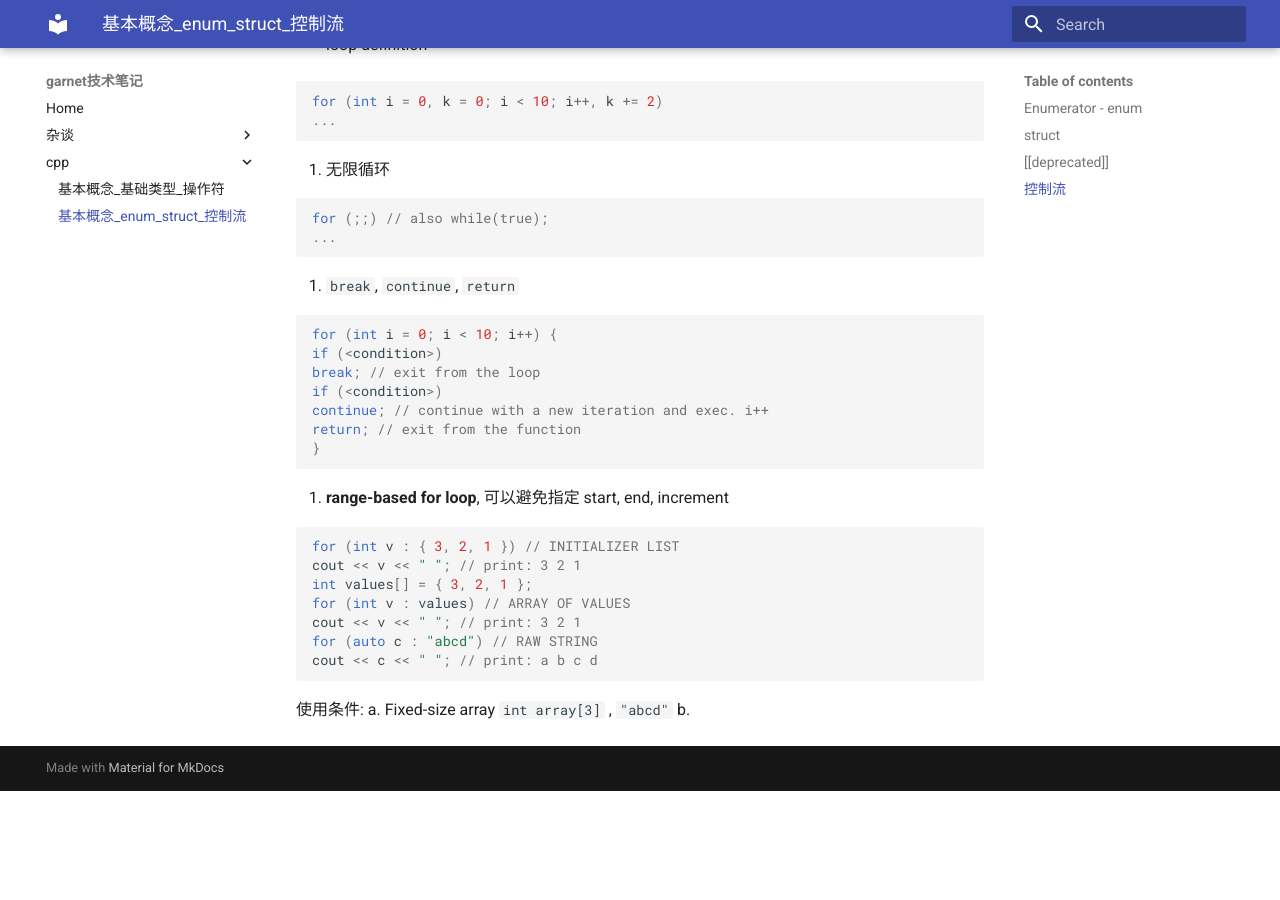
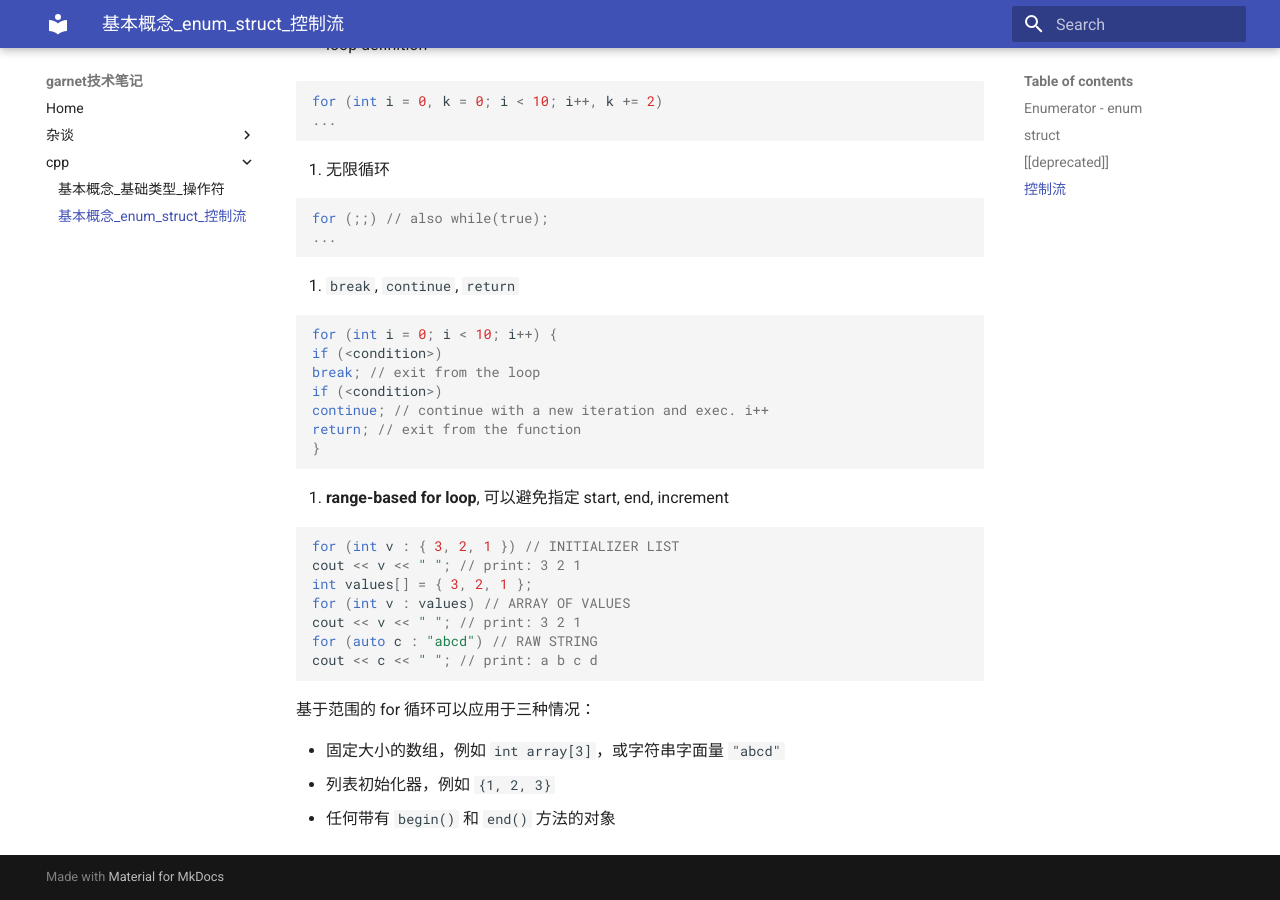
Before and after one commit to ymma98/technotes, an MkDocs documentation site: the page built from docs/cpp/基本概念_enum_struct_控制流.md, in a window 1280 px wide and 900 px high, scrolled down 5386 px. Built offline with MkDocs 1.6.1 and Material for MkDocs 9.7.7, drawn with Linux system fonts in a browser that asks for light colours; before the commit the page ends 6177 px from its top, so only the background shows below that.

Commit message:
docs/cpp/基本概念_enum_struct_控制流.md updated from https://stackedit.cn/

````diff
--- a/docs/cpp/基本概念_enum_struct_控制流.md
+++ b/docs/cpp/基本概念_enum_struct_控制流.md
@@ -301,12 +301,14 @@ for (auto c : "abcd") // RAW STRING
 cout << c << " "; // print: a b c d
 ```
 
-使用条件:
-a. Fixed-size array `int array[3]` , `"abcd"`
-b.
+基于范围的 for 循环可以应用于三种情况：
+
+-   固定大小的数组，例如 `int array[3]`，或字符串字面量 `"abcd"`
+-   列表初始化器，例如 `{1, 2, 3}`
+-   任何带有 `begin()` 和 `end()` 方法的对象
 
 <!--stackedit_data:
-eyJoaXN0b3J5IjpbLTEzMDYzODM0MjMsLTIwOTIxOTExMTksNj
+eyJoaXN0b3J5IjpbLTEyODA5NDAyOTgsLTIwOTIxOTExMTksNj
 ExMzgwMTksLTYxOTg1MjAwMywxNTgxOTg4NTU3LDE1NDg1Mzk4
 MDAsLTY5MDk1MDYwOCw5Mzg4OTQwNzhdfQ==
 -->
````
